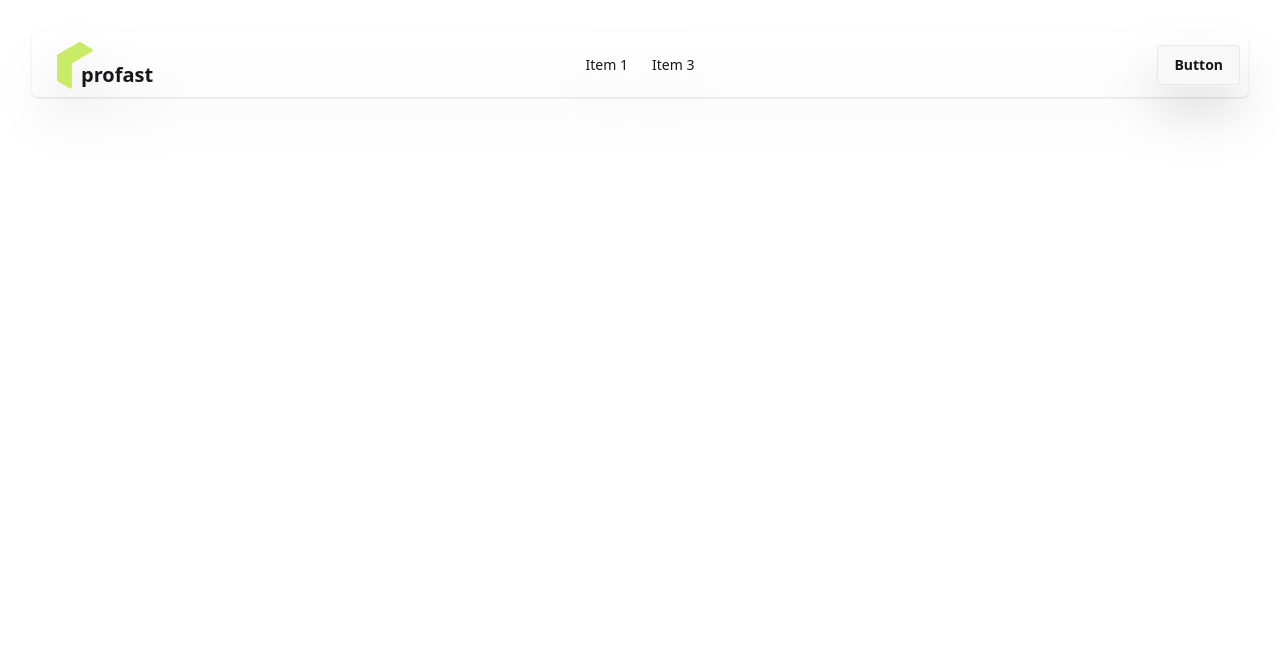
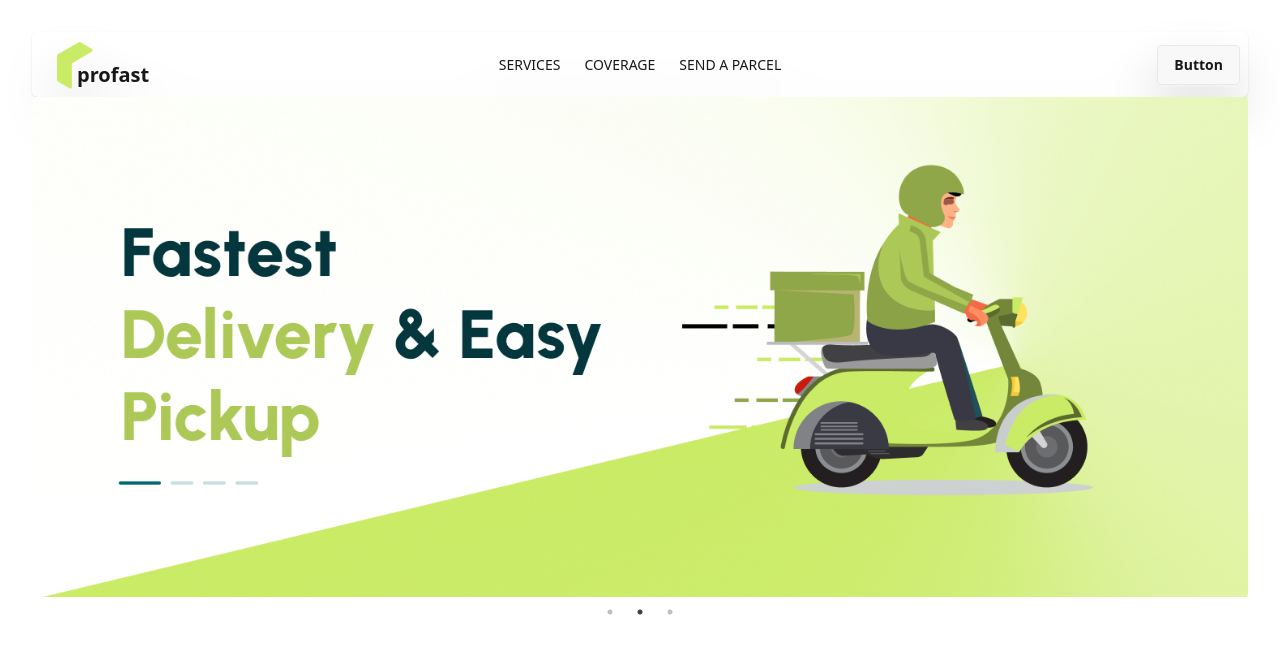
Before and after one commit to tajul1995/delivery-project, a React (Vite) app: page / in a window 1280 px wide. Shown: the top 654 px of the page. Built offline with nearby package versions, Linux system fonts and the light colour scheme.

Commit message:
third-commit

```diff
--- a/package.json
+++ b/package.json
@@ -15,8 +15,11 @@
     "localforage": "^1.10.0",
     "match-sorter": "^8.1.0",
     "react": "^19.1.1",
+    "react-awesome-slider": "^4.1.0",
     "react-dom": "^19.1.1",
     "react-router-dom": "^7.9.3",
+    "react-slick": "^0.31.0",
+    "slick-carousel": "^1.8.1",
     "sort-by": "^1.2.0",
     "tailwindcss": "^4.1.13"
   },
--- a/src/components/ProFast.jsx
+++ b/src/components/ProFast.jsx
@@ -4,7 +4,7 @@ const ProFast = () => {
   return (
     <div className='flex items-end'>
       <img src={logo} alt="" srcset="" />
-      <h3 className='-ml-3'>profast</h3>
+      <h3 className='-ml-4'>profast</h3>
     </div>
   )
 }
--- /dev/null
+++ b/src/pages/Home/Banner.jsx
@@ -0,0 +1,50 @@
+import React from "react";
+import Slider from "react-slick";
+import "slick-carousel/slick/slick.css";
+import "slick-carousel/slick/slick-theme.css";
+import img1 from '../../assets/banner/banner1.png'
+import img2 from '../../assets/banner/banner2.png'
+import img3 from '../../assets/banner/banner3.png'
+
+const Banner = () => {
+  const settings = {
+    dots: true,
+    infinite: true,      // infinite loop
+    autoplay: true,      // autoplay enabled
+    autoplaySpeed: 3000, // 3 seconds
+    speed: 400,          // transition speed
+    slidesToShow: 1,
+    slidesToScroll: 1,
+    arrows: false,
+  };
+
+  return (
+    <div className="w-full h-[500px] top-0 relative">
+      <Slider {...settings} className="h-[500px]">
+        <div>
+          <img
+            src={img1}
+            alt="Banner 1"
+            className="w-full h-[500px] object-cover"
+          />
+        </div>
+        <div>
+          <img
+            src={img2}
+            alt="Banner 2"
+            className="w-full h-[500px] object-cover"
+          />
+        </div>
+        <div>
+          <img
+            src={img3}
+            alt="Banner 3"
+            className="w-full h-[500px] object-cover"
+          />
+        </div>
+      </Slider>
+    </div>
+  );
+};
+
+export default Banner;
--- /dev/null
+++ b/src/pages/Home/Home/Home.jsx
@@ -0,0 +1,12 @@
+import Banner from "../Banner"
+
+
+const Home = () => {
+  return (
+    <div>
+      <Banner></Banner>
+    </div>
+  )
+}
+
+export default Home
--- a/src/pages/shared/Navbar.jsx
+++ b/src/pages/shared/Navbar.jsx
@@ -1,9 +1,19 @@
+import { NavLink } from "react-router-dom"
 import ProFast from "../../components/ProFast"
 
 
 const Navbar = () => {
+    const navitems=<>
+    <li><NavLink>SERVICES</NavLink></li>
+    <li><NavLink>COVERAGE</NavLink></li>
+    <li><NavLink>SEND A PARCEL</NavLink></li>
+
+
+    </>
+
+
   return (
-    <div className="navbar bg-white/10 drop-shadow-2xl sticky top-3 rounded-md shadow-sm">
+    <div className="navbar bg-white/5 drop-shadow-2xl sticky top-3 rounded-md shadow-sm">
   <div className="navbar-start">
     <div className="dropdown">
       <div tabIndex={0} role="button" className="btn btn-ghost lg:hidden">
@@ -12,18 +22,14 @@ const Navbar = () => {
       <ul
         tabIndex={0}
         className="menu menu-sm dropdown-content bg-base-100 rounded-box z-1 mt-3 w-52 p-3 shadow">
-        <li><a>Item 1</a></li>
-
-        <li><a>Item 3</a></li>
+        {navitems}
       </ul>
     </div>
     <a className="btn btn-ghost text-xl"><ProFast></ProFast></a>
   </div>
   <div className="navbar-center hidden lg:flex">
     <ul className="menu menu-horizontal px-1">
-      <li><a>Item 1</a></li>
-
-      <li><a>Item 3</a></li>
+      {navitems}
     </ul>
   </div>
   <div className="navbar-end">
```
Also changed, not shown: src/router/router.jsx (+7 -1 lines), src/index.css (line endings or trailing spaces), 1 other file (tests, documents, lock files or other folders).
